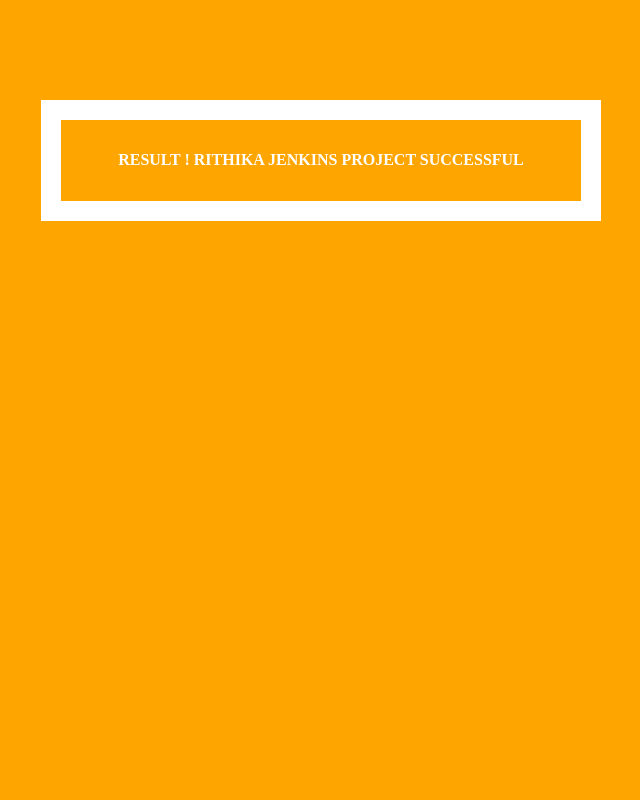
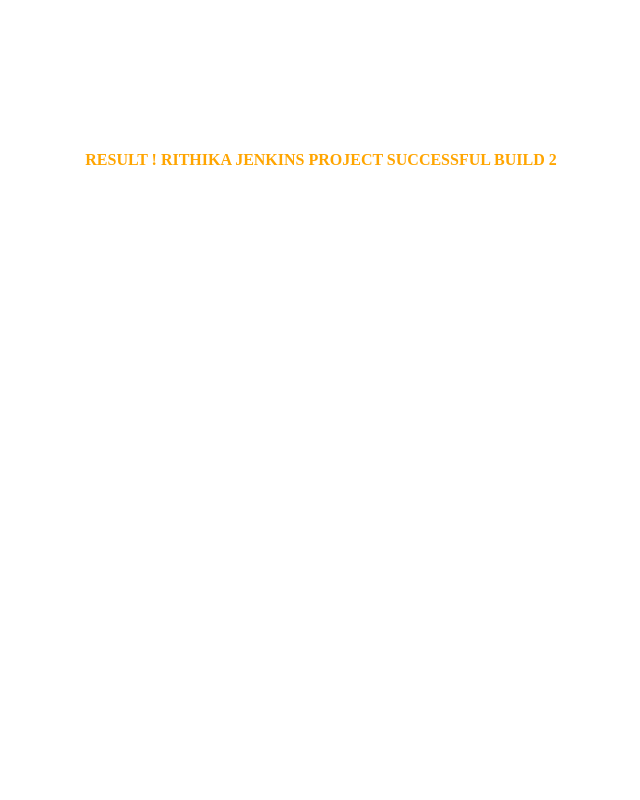
Before and after one commit to RithikaSridharan/demojenkins, a Flask app: page / in a window 1280 px wide. Shown: the whole page, without its empty margins (319-959 px from the left). Run offline with Flask 2, Linux system fonts and the light colour scheme.

Commit message:
Update index.html

```diff
--- a/templates/index.html
+++ b/templates/index.html
@@ -2,8 +2,8 @@
   <head>
     <style type="text/css">
       body {
-        background: orange;
-        color: white;
+        background: white;
+        color: orange;
       }
       div.container {
         max-width: 500px;
@@ -21,7 +21,7 @@
   <body>
     <div class="container">
       <h4> Result !
-         Rithika Jenkins project Successful</h4>
+         Rithika Jenkins project Successful build 2 </h4>
     </div>
   </body>
 </html>
```
